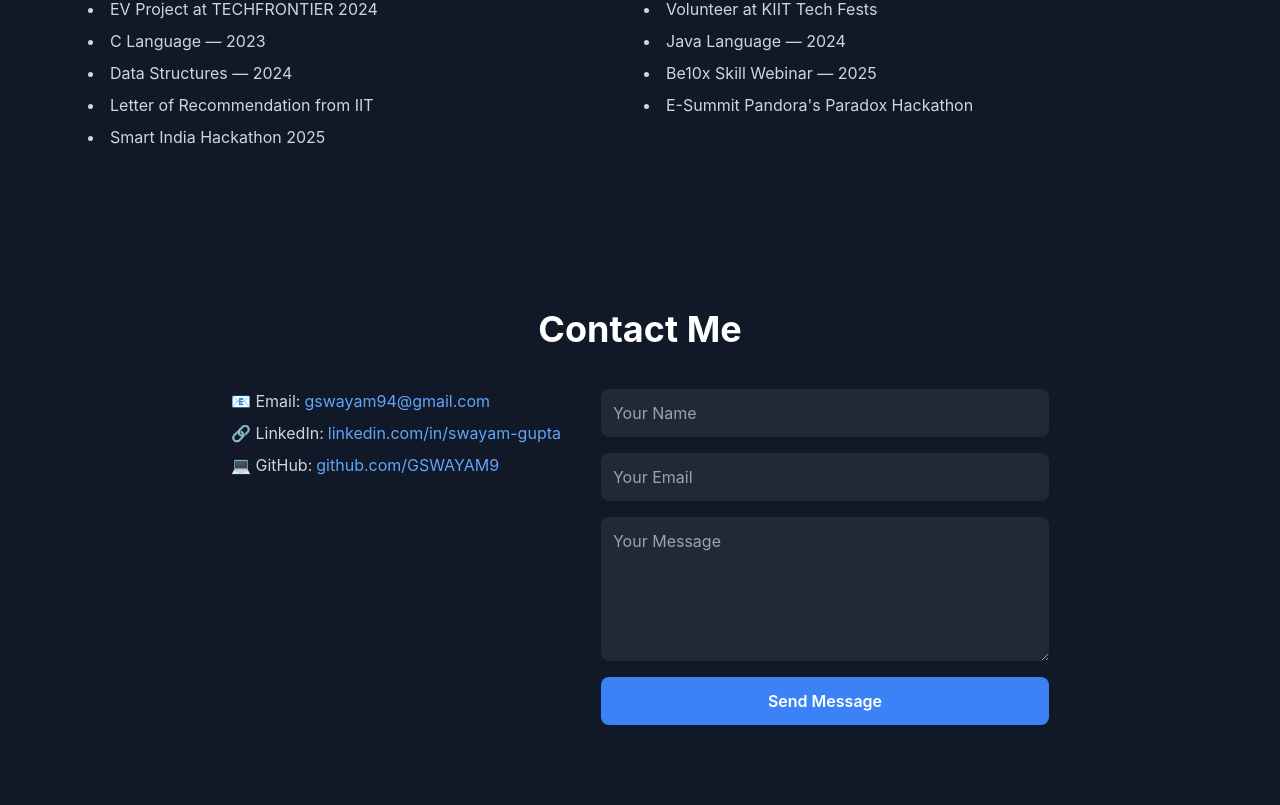
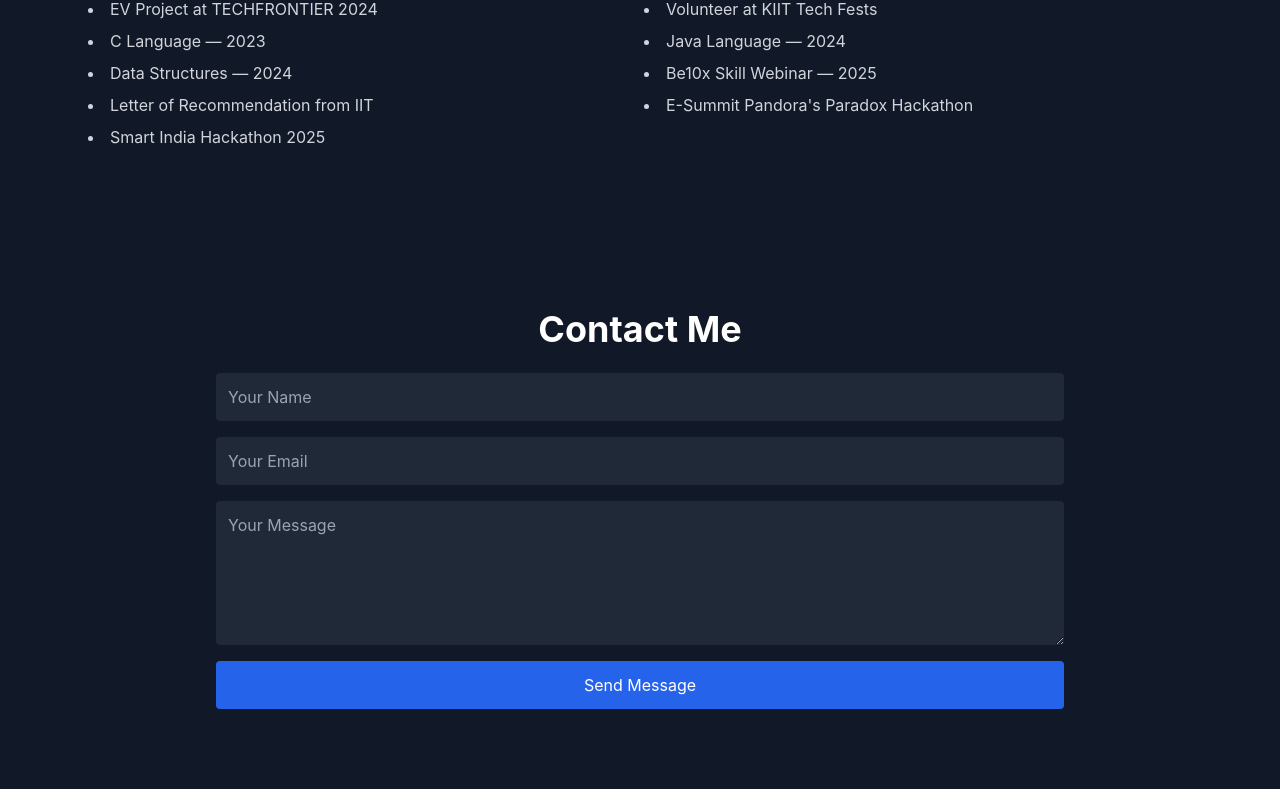
Before and after one commit to GSWAYAM9/portfolio2, a Next.js app: page / in a window 1280 px wide. Shown: the part 2296-3101 px from the top of the page. Built offline with nearby package versions, Linux system fonts and the light colour scheme.

Commit message:
Update Contact.js

```diff
--- a/components/Contact.js
+++ b/components/Contact.js
@@ -1,58 +1,69 @@
-"use client";
 import { useRef, useState } from "react";
-import emailjs from "emailjs-com";
+import emailjs from "@emailjs/browser";
 
-export default function Contact() {
+const Contact = () => {
   const form = useRef();
-  const [success, setSuccess] = useState("");
+  const [status, setStatus] = useState("");
 
   const sendEmail = (e) => {
     e.preventDefault();
+
     emailjs
       .sendForm(
-        "YOUR_SERVICE_ID",
-        "YOUR_TEMPLATE_ID",
+        "service_q0m5oun",     // ✅ Your Service ID
+        "template_ar7hc5e",    // ✅ Your Template ID
         form.current,
-        "YOUR_PUBLIC_KEY"
+        "fP60skOY0tM5-GPbh"    // ✅ Your Public Key
       )
       .then(
-        () => { setSuccess("Message sent successfully!"); e.target.reset(); },
-        () => { setSuccess("Failed to send. Please try again."); }
+        () => {
+          setStatus("✅ Message sent successfully!");
+          form.current.reset();
+        },
+        (error) => {
+          setStatus("❌ Failed to send. Please try again.");
+          console.error(error);
+        }
       );
   };
 
   return (
-    <section id="contact" className="py-20 px-6 max-w-6xl mx-auto" data-aos="zoom-in">
-      <h2 className="text-4xl font-bold text-center mb-10">Contact Me</h2>
-      <div className="flex flex-col md:flex-row justify-center gap-10">
-        <div className="text-center md:text-left">
-          <p className="text-gray-300 mb-2">📧 Email:
-            <a href="mailto:gswayam94@gmail.com" className="text-blue-400 hover:underline ml-1">
-              gswayam94@gmail.com
-            </a>
-          </p>
-          <p className="text-gray-300 mb-2">🔗 LinkedIn:
-            <a href="https://www.linkedin.com/in/swayam-gupta-a62b66329/" className="text-blue-400 hover:underline ml-1" target="_blank">
-              linkedin.com/in/swayam-gupta
-            </a>
-          </p>
-          <p className="text-gray-300 mb-2">💻 GitHub:
-            <a href="https://github.com/GSWAYAM9" className="text-blue-400 hover:underline ml-1" target="_blank">
-              github.com/GSWAYAM9
-            </a>
-          </p>
-        </div>
+    <section id="contact" className="py-20 px-6 max-w-4xl mx-auto text-center">
+      <h2 className="text-4xl font-bold mb-6">Contact Me</h2>
 
-        <form ref={form} onSubmit={sendEmail} className="flex flex-col gap-4 w-full max-w-md">
-          <input type="text" name="from_name" placeholder="Your Name" required className="p-3 rounded-lg bg-gray-800 text-white focus:outline-none"/>
-          <input type="email" name="from_email" placeholder="Your Email" required className="p-3 rounded-lg bg-gray-800 text-white focus:outline-none"/>
-          <textarea name="message" rows="5" placeholder="Your Message" required className="p-3 rounded-lg bg-gray-800 text-white focus:outline-none"></textarea>
-          <button type="submit" className="bg-blue-500 hover:bg-blue-600 transition py-3 rounded-lg text-white font-semibold">
-            Send Message
-          </button>
-          {success && <p className="text-green-400 mt-2">{success}</p>}
-        </form>
-      </div>
+      <form ref={form} onSubmit={sendEmail} className="grid gap-4">
+        <input
+          type="text"
+          name="from_name"
+          placeholder="Your Name"
+          required
+          className="p-3 rounded bg-gray-800 text-white"
+        />
+        <input
+          type="email"
+          name="reply_to"
+          placeholder="Your Email"
+          required
+          className="p-3 rounded bg-gray-800 text-white"
+        />
+        <textarea
+          name="message"
+          rows="5"
+          placeholder="Your Message"
+          required
+          className="p-3 rounded bg-gray-800 text-white"
+        ></textarea>
+        <button
+          type="submit"
+          className="bg-blue-600 px-6 py-3 rounded text-white hover:bg-blue-700"
+        >
+          Send Message
+        </button>
+      </form>
+
+      {status && <p className="mt-4">{status}</p>}
     </section>
   );
-}
+};
+
+export default Contact;
```
